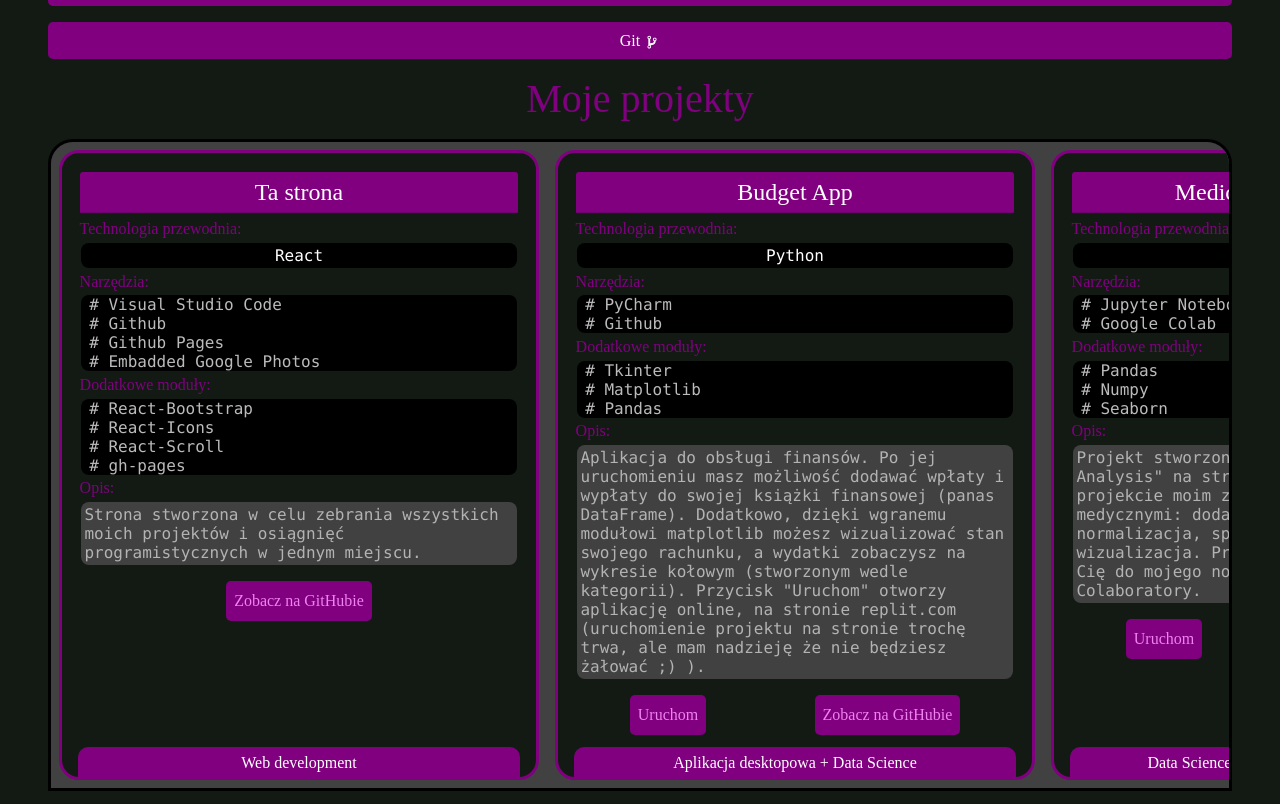
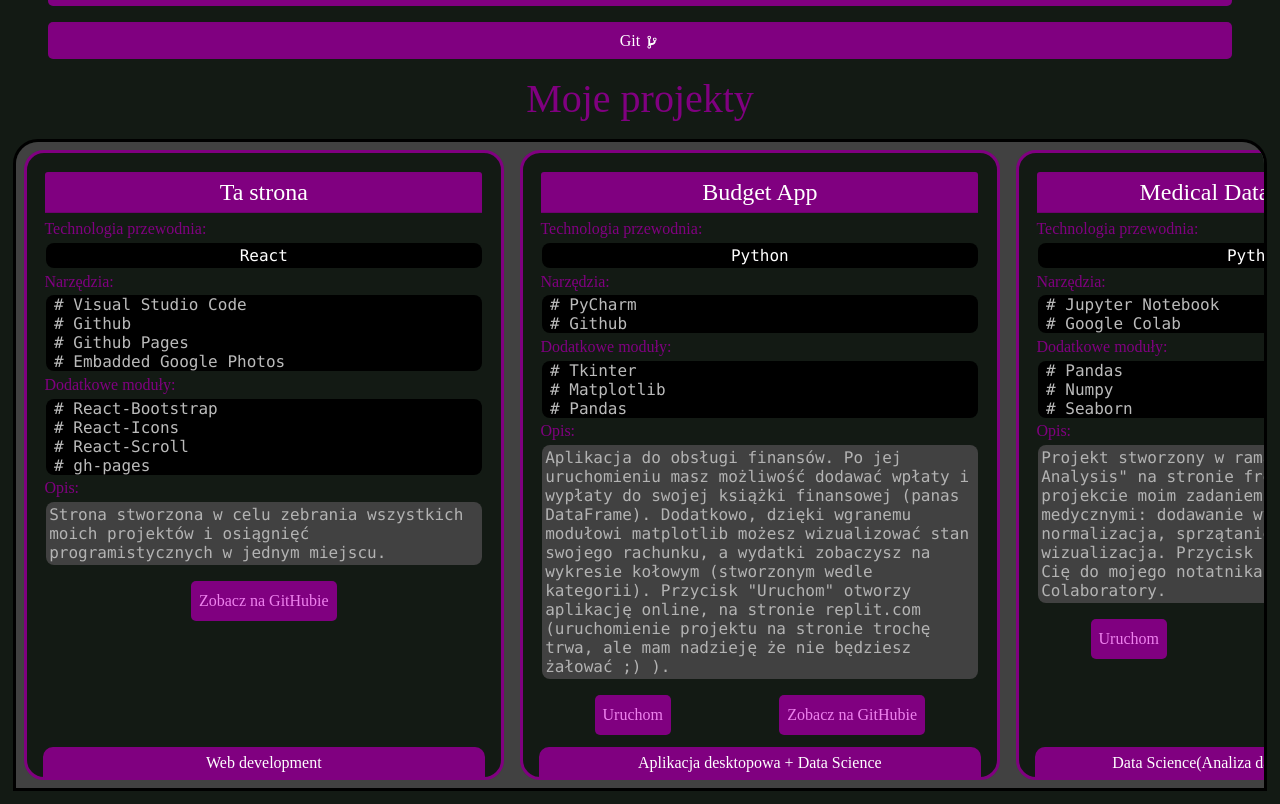
Before and after one commit to JakubPyt/website-about-me, a React (Create React App) app: page / in a window 1280 px wide. Shown: the part 1936-2740 px from the top of the page. Built offline with nearby package versions, Linux system fonts and the light colour scheme; a web font is replaced by a local one.

Commit message:
fixes/projects/Change width of the place for projects

```diff
--- a/src/components/projects.css
+++ b/src/components/projects.css
@@ -17,7 +17,7 @@
 .placeForProjects{
     border-radius: 25px 25px 0 0;
     border: 3px solid black;
-    margin: 1em 3em 0em 3em;
+    margin: 1em 0.8em 0em 0.8em;
     background-color: var(--second-bg-color);
     display: flex;
     flex-direction: row;
```
